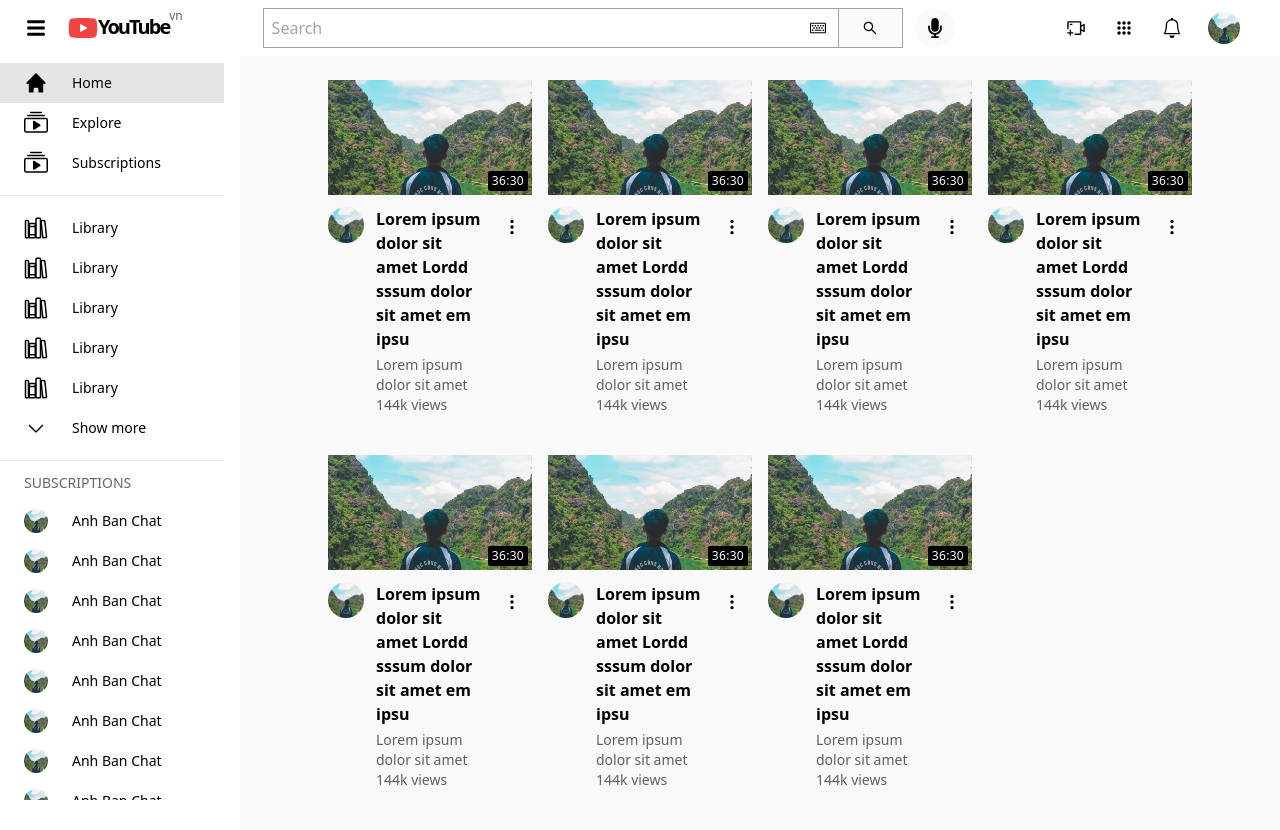
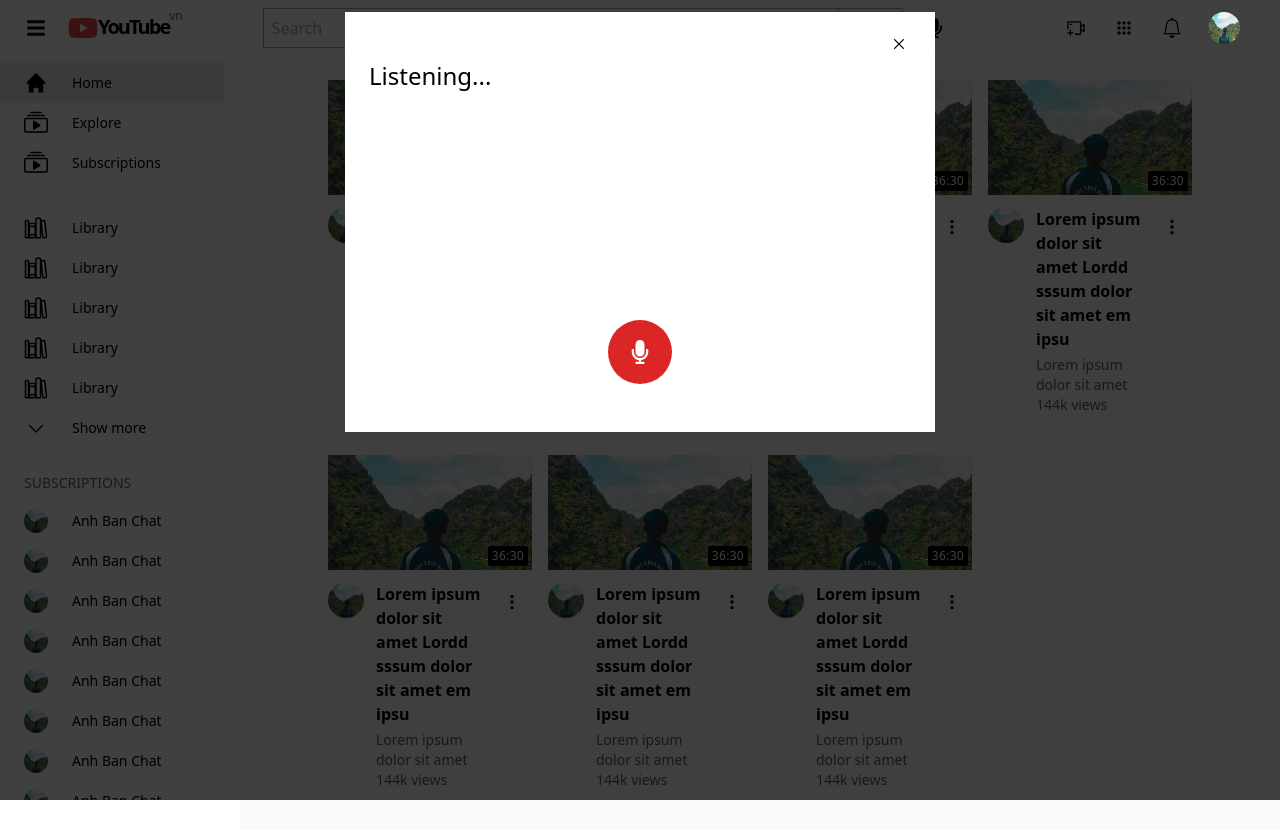
Before and after one commit to DuyetVu2001/20211001-yotube, a Next.js app in the folder client/: page / in a window 1280 px wide. Both pictures are taken after a click on the element 934 px from the left and 28 px from the top of the page. Built offline with nearby package versions, Linux system fonts and the light colour scheme.

Commit message:
add voice popup

```diff
--- a/client/components/TopNav.jsx
+++ b/client/components/TopNav.jsx
@@ -1,10 +1,11 @@
 import Image from 'next/image';
-import { useContext, useRef } from 'react';
+import { useContext, useRef, useState } from 'react';
 import {
 	AiOutlinePlaySquare,
 	AiOutlineSearch,
 	AiOutlineVideoCameraAdd,
 } from 'react-icons/ai';
+import { IoCloseOutline } from 'react-icons/io5';
 import { BsBell } from 'react-icons/bs';
 import { CgMenuGridO } from 'react-icons/cg';
 import { FaBars, FaMicrophone, FaRegKeyboard, FaYoutube } from 'react-icons/fa';
@@ -17,12 +18,15 @@ import TopNavIcon from './TopNavIcon';
 
 export default function TopNav() {
 	const { toggleIsDisplay } = useContext(IsDisplaySideBarContext);
+	const [voicePopupDisplay, setVoicePopupDisplay] = useState(false);
 	const videoRef = useRef(null);
 	const menuRef = useRef(null);
 	const bellRef = useRef(null);
+	const personalRef = useRef(null);
 	const [videoDisplay, setVideoDisplay] = useClickOutside(videoRef);
 	const [menuDisplay, setMenuDisplay] = useClickOutside(menuRef);
 	const [bellDisplay, setBellDisplay] = useClickOutside(bellRef);
+	const [personalDisplay, setPersonalDisplay] = useClickOutside(personalRef);
 
 	return (
 		<div className="sticky top-0 left-0 right-0 z-40 h-nav flex-center justify-between pl-3 pr-10">
@@ -59,9 +63,34 @@ export default function TopNav() {
 				</div>
 
 				{/* MIC */}
+				<div onClick={() => setVoicePopupDisplay(true)}>
 					<TopNavIcon bg Icon={FaMicrophone} />
 				</div>
+			</div>
 
+			{/* VOICE POPUP */}
+			{voicePopupDisplay && (
+				<div className="fixed top-0 left-0 bottom-0 right-0 flex justify-center">
+					<div
+						className="absolute w-full h-full bg-black opacity-75"
+						onClick={() => setVoicePopupDisplay(false)}
+					/>
+					<div className="relative top-3 w-[590px] h-[420px] bg-white">
+						<div
+							className="absolute top-3 right-3"
+							onClick={() => setVoicePopupDisplay(false)}
+						>
+							<TopNavIcon Icon={IoCloseOutline} />
+						</div>
+						<p className="text-2xl font-medium pt-12 pl-6">Listening...</p>
+						<div className="absolute left-0 bottom-12 w-full flex justify-center">
+							<div className="flex items-center justify-center rounded-full w-16 h-16 bg-red-600">
+								<FaMicrophone className="text-2xl text-white" />
+							</div>
+						</div>
+					</div>
+				</div>
+			)}
 			{/* RIGHT */}
 			<div className="flex-center">
 				<div ref={videoRef} className="relative">
@@ -98,7 +127,7 @@ export default function TopNav() {
 						<div className="absolute right-0 w-[220px] py-2 bg-white shadow">
 							<SideBarItem
 								large
-								pl="sm "
+								pl="sm"
 								color="red"
 								space="sm"
 								Icon={AiOutlinePlaySquare}
@@ -107,7 +136,7 @@ export default function TopNav() {
 							<div className="h-[1px] my-2 bg-[#ddd]" />
 							<SideBarItem
 								large
-								pl="sm "
+								pl="sm"
 								color="red"
 								space="sm"
 								Icon={AiOutlinePlaySquare}
@@ -115,7 +144,7 @@ export default function TopNav() {
 							/>
 							<SideBarItem
 								large
-								pl="sm "
+								pl="sm"
 								color="red"
 								space="sm"
 								Icon={AiOutlinePlaySquare}
@@ -124,7 +153,7 @@ export default function TopNav() {
 							<div className="h-[1px] my-2 bg-[#ddd]" />
 							<SideBarItem
 								large
-								pl="sm "
+								pl="sm"
 								color="red"
 								space="sm"
 								Icon={AiOutlinePlaySquare}
@@ -132,7 +161,7 @@ export default function TopNav() {
 							/>
 							<SideBarItem
 								large
-								pl="sm "
+								pl="sm"
 								color="red"
 								space="sm"
 								Icon={AiOutlinePlaySquare}
@@ -219,6 +248,8 @@ export default function TopNav() {
 					)}
 				</div>
 
+				<div ref={personalRef} className="relative">
+					<div onMouseUp={() => setPersonalDisplay(!personalDisplay)}>
 						<div className="relative w-8 h-8 ml-3">
 							<Image
 								className="rounded-full"
@@ -228,6 +259,82 @@ export default function TopNav() {
 							/>
 						</div>
 					</div>
+
+					{personalDisplay && (
+						<div className="absolute top-9 right-0 w-[300px] pb-2 bg-white shadow">
+							<div className="p-4 flex items-center">
+								<div className="relative w-10 h-10 mr-4">
+									<Image
+										className="rounded-full"
+										src={Avatar}
+										alt="avatar"
+										layout="fill"
+									/>
+								</div>
+
+								<div className="">
+									<p className="text-lg font-medium">Vũ Ngọc Duyệt</p>
+									<p className="mt-1 text-sm text-blue-color">
+										Manage your Google Account
+									</p>
+								</div>
+							</div>
+							<div className="h-[1px] mb-2 bg-[#ddd]" />
+							<SideBarItem
+								large
+								pl="sm"
+								space="sm"
+								Icon={AiOutlinePlaySquare}
+								title="Go live"
+							/>
+							<SideBarItem
+								large
+								pl="sm"
+								space="sm"
+								Icon={AiOutlinePlaySquare}
+								title="Go live"
+							/>
+							<SideBarItem
+								large
+								pl="sm"
+								space="sm"
+								Icon={AiOutlinePlaySquare}
+								title="Go live"
+							/>
+							<div className="h-[1px] my-2 bg-[#ddd]" />
+							<SideBarItem
+								large
+								pl="sm"
+								space="sm"
+								Icon={AiOutlinePlaySquare}
+								title="Go live"
+							/>
+							<SideBarItem
+								large
+								pl="sm"
+								space="sm"
+								Icon={AiOutlinePlaySquare}
+								title="Go live"
+							/>
+							<SideBarItem
+								large
+								pl="sm"
+								space="sm"
+								Icon={AiOutlinePlaySquare}
+								title="Go live"
+							/>
+							<div className="h-[1px] my-2 bg-[#ddd]" />
+							<SideBarItem
+								large
+								pl="sm"
+								space="sm"
+								Icon={AiOutlinePlaySquare}
+								title="Go live"
+							/>
+						</div>
+					)}
+				</div>
+			</div>
 		</div>
 	);
 }
--- a/client/styles/global.css
+++ b/client/styles/global.css
@@ -16,6 +16,9 @@
 	.text-gray-color {
 		@apply text-[#606060];
 	}
+	.text-blue-color {
+		@apply text-[#065FD4];
+	}
 	.anh-ban {
 		@apply w-20 h-20 ml-40 mt-3 text-center cursor-pointer bg-green-400;
 	}
```
Lines whose indentation alone changed are shown as unchanged.
